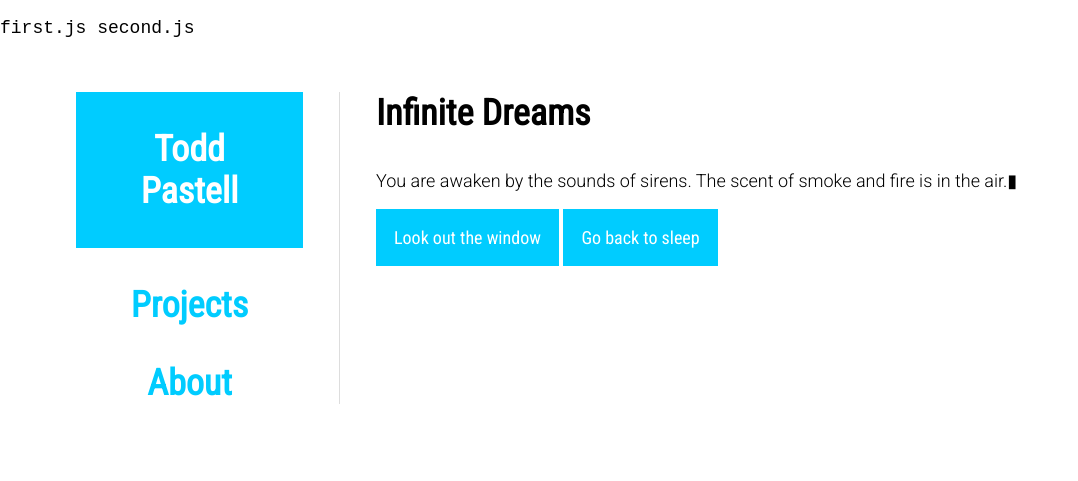
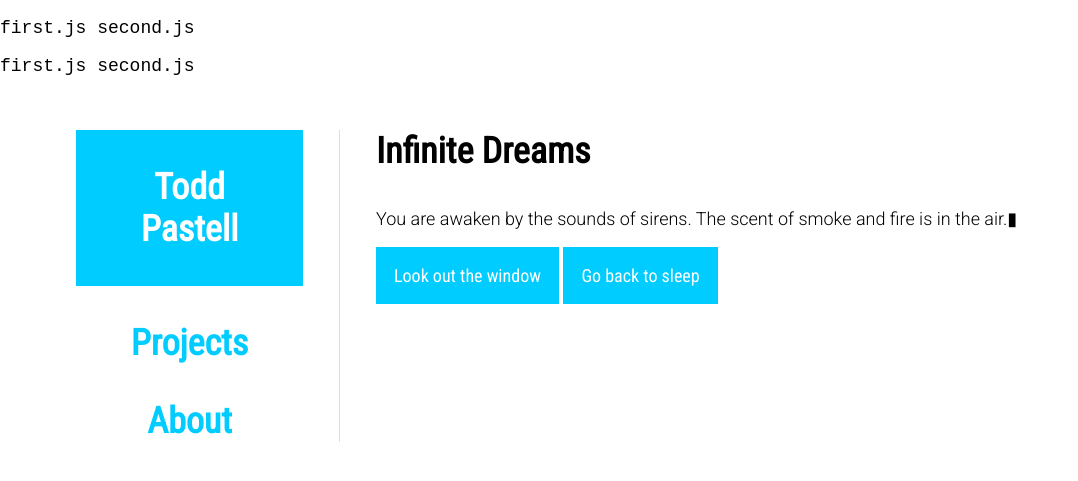
Before and after one commit to toddpastell/toddpastell.github.io, a Jekyll site: the page built from projects/infinite-dreams/index.html, in a window 1280 px wide. Shown: the top 481 px of the page, without its empty margins (0-1078 px from the left). Built offline with Jekyll 4.4.1, drawn with Linux system fonts in a browser that asks for light colours.

Commit message:
jekyl script test

```diff
--- a/_layouts/main.html
+++ b/_layouts/main.html
@@ -10,6 +10,9 @@
 	</head>
 	<body>
 		<pre>{{ page.scripts }}</pre>
+		{% for script in page.scripts %}
+			<pre>{{ script }}</pre>
+		{% endfor %}
 		<div class="site">
 			<div class="row">
 				<div class="col span1-4">
```
